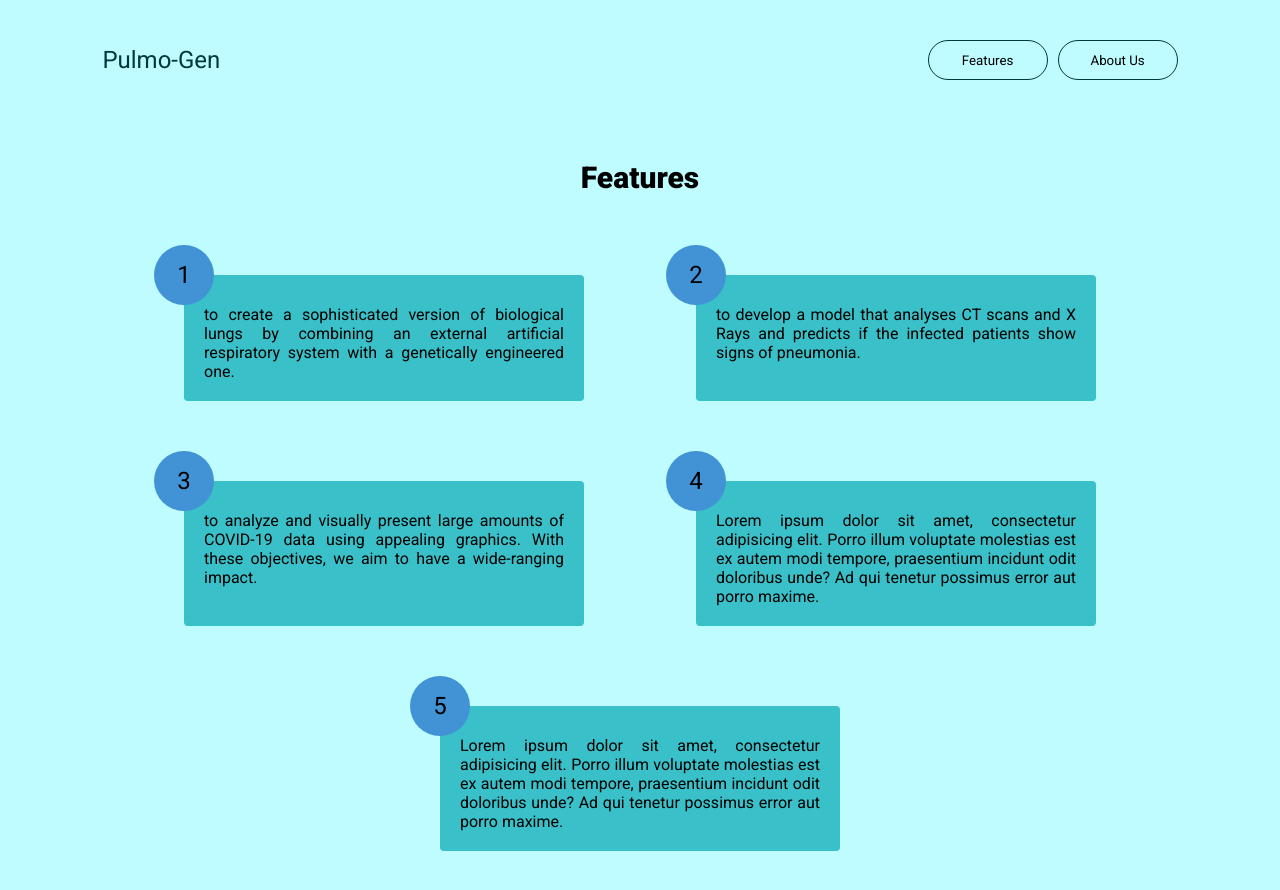
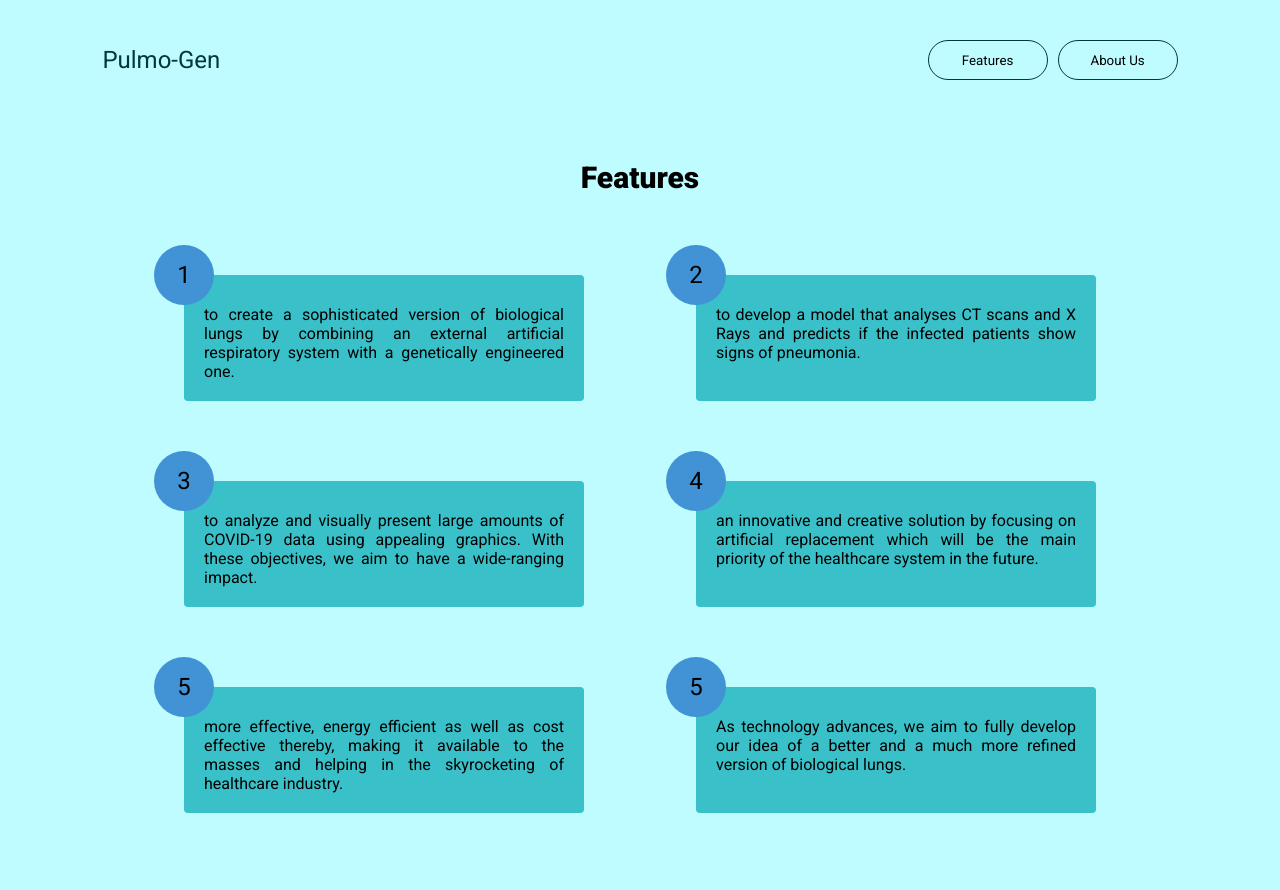
Before and after one commit to aaahanamehrotra/smart-healthcare, a Next.js app: page /features in a window 1280 px wide. After the commit the page ends 853 px from the top, so only its background shows below. Built offline with nearby package versions, Linux system fonts and the light colour scheme.

Commit message:
Update features.js

```diff
--- a/data/features.js
+++ b/data/features.js
@@ -20,13 +20,18 @@ const data = [
   {
     number: "4",
     title: "Lorem Ipsum",
-    desc: "Lorem ipsum dolor sit amet, consectetur adipisicing elit. Porro illum voluptate molestias est ex autem modi tempore, praesentium incidunt odit doloribus unde? Ad qui tenetur possimus error aut porro maxime.",
+    desc: "an innovative and creative solution by focusing on artificial replacement which will be the main priority of the healthcare system in the future.",
   },
 
   {
     number: "5",
     title: "Lorem Ipsum",
-    desc: "Lorem ipsum dolor sit amet, consectetur adipisicing elit. Porro illum voluptate molestias est ex autem modi tempore, praesentium incidunt odit doloribus unde? Ad qui tenetur possimus error aut porro maxime.",
+    desc: "more effective, energy efficient as well as cost effective thereby, making it available to the masses and helping in the skyrocketing of healthcare industry.",
+  },
+  {
+    number: "5",
+    title: "Lorem Ipsum",
+    desc: "As technology advances, we aim to fully develop our idea of a better and a much more refined version of biological lungs. ",
   },
 ];
 
```
